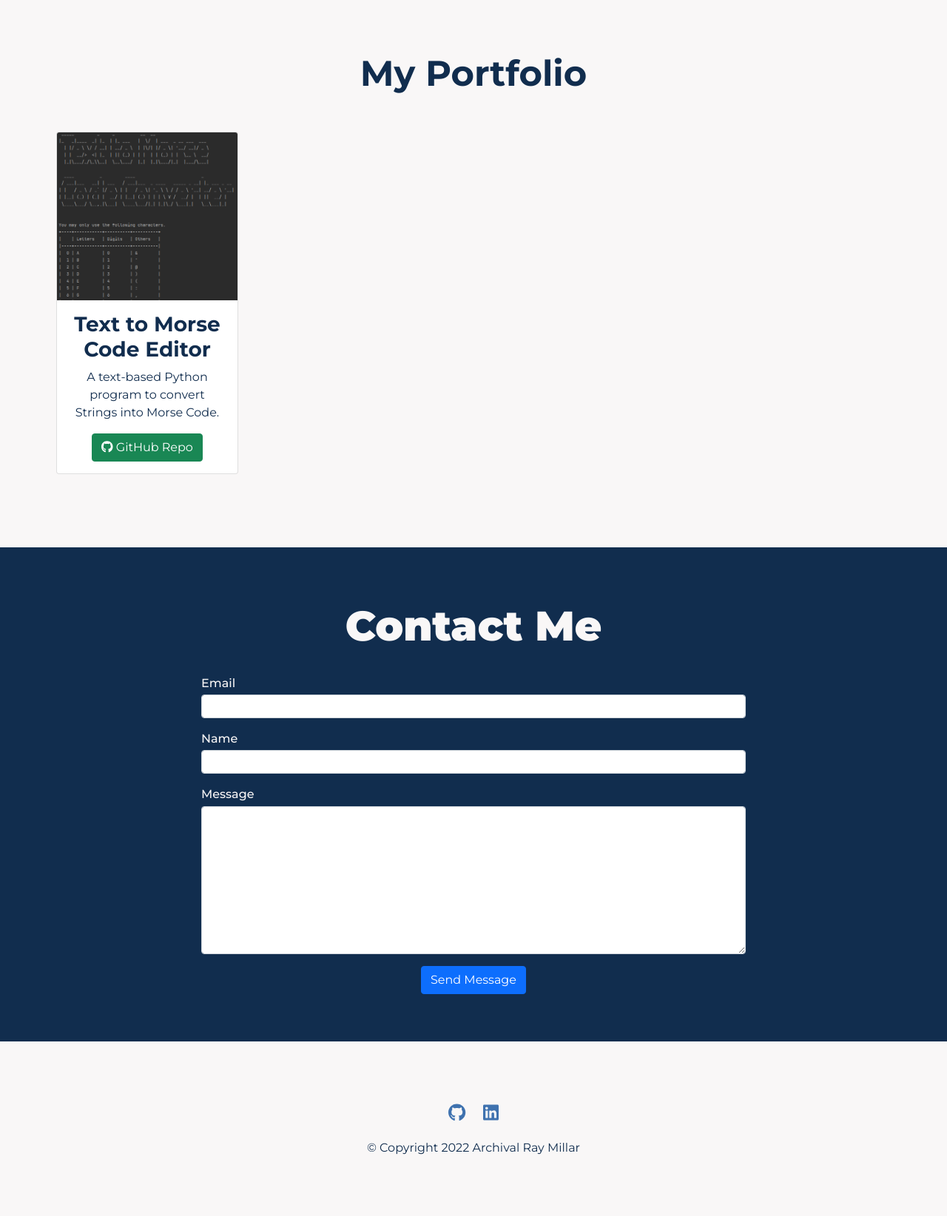
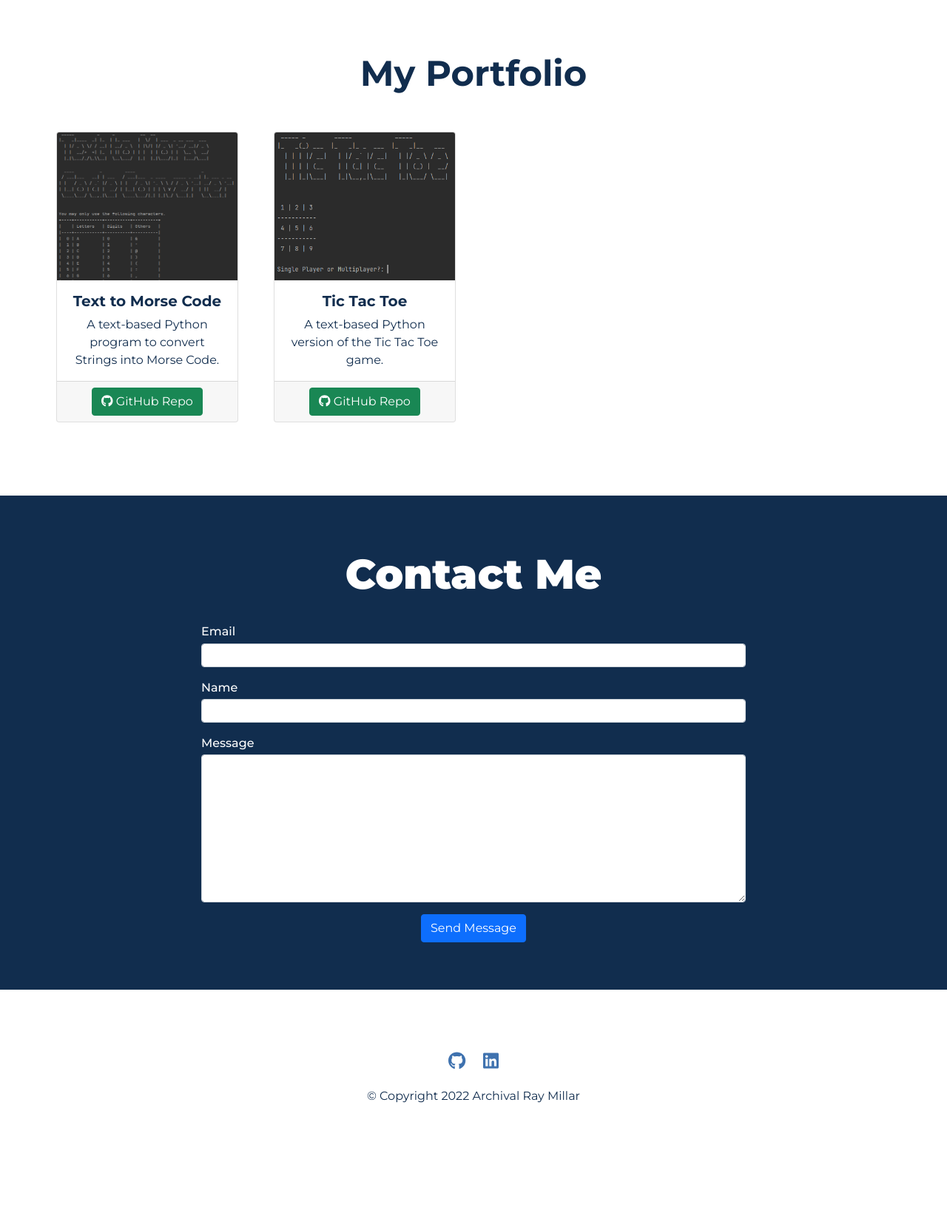
Before and after one commit to archiemillar/portfolio-website, a Flask app: page / in a window 1280 px wide. Shown: the part 602-2246 px from the top of the page at 74% size. After the commit the page ends 2093 px from the top, so only its background shows below. Run offline with Flask 2, Linux system fonts and the light colour scheme; some libraries are stand-ins or nearby versions.

Commit message:
Add tic tac toe portfolio and edit cards and website white section color.

```diff
--- a/static/css/styles.css
+++ b/static/css/styles.css
@@ -30,11 +30,11 @@ h1, h2, h3, h4, h5, h6 {
 
 .colored-section {
     background-color: #112D4E;
-    color: #F9F7F7;
+    color: #fff;
 }
 
 .white-section {
-    background-color: #F9F7F7;
+    background-color: #fff;
     color: #112D4E;
 }
 
@@ -104,6 +104,10 @@ h1, h2, h3, h4, h5, h6 {
     padding: 3% 2%;
 }
 
+.card-img-top {
+    height: 200px;
+}
+
 /* Contact Me */
 
 .contact-form {
--- a/templates/index.html
+++ b/templates/index.html
@@ -5,24 +5,27 @@
   <meta charset="UTF-8">
   <title>Archival Ray Millar</title>
 
+  <!--  Favicon -->
   <link rel="shortcut icon" href="{{ url_for('static', filename='favicon.ico') }}" type="image/x-icon">
 
-  <!--  Google Fonts-->
+  <!-- Google Fonts -->
   <link
       href="https://fonts.googleapis.com/css2?family=Montserrat:wght@100;300;400;500;700;900&family=Ubuntu:wght@300;400;500;700&display=swap"
       rel="stylesheet">
 
-  <!--  Font Awesome-->
+  <!-- Font Awesome -->
   <script defer src="https://use.fontawesome.com/releases/v6.1.1/js/all.js"
           integrity="sha384-xBXmu0dk1bEoiwd71wOonQLyH+VpgR1XcDH3rtxrLww5ajNTuMvBdL5SOiFZnNdp"
           crossorigin="anonymous"></script>
 
-  <!-- CSS -->
+  <!-- Bootstrap -->
   <link href="https://cdn.jsdelivr.net/npm/bootstrap@5.1.3/dist/css/bootstrap.min.css" rel="stylesheet"
         integrity="sha384-1BmE4kWBq78iYhFldvKuhfTAU6auU8tT94WrHftjDbrCEXSU1oBoqyl2QvZ6jIW3" crossorigin="anonymous">
+
+  <!-- CSS -->
   <link rel="stylesheet" href="{{ url_for('static', filename='css/styles.css') }}">
 
-  <!--  Bootstrap Script-->
+  <!-- Bootstrap Script -->
   <script src="https://cdn.jsdelivr.net/npm/bootstrap@5.1.3/dist/js/bootstrap.bundle.min.js"
           integrity="sha384-ka7Sk0Gln4gmtz2MlQnikT1wXgYsOg+OMhuP+IlRH9sENBO0LRn5q+8nbTov4+1p"
           crossorigin="anonymous"></script>
@@ -71,16 +74,36 @@
   <div class="container-fluid">
     <h2 class="section-heading">My Portfolio</h2>
 
-    <div class="row row-cols-2 row-cols-md-3 row-cols-lg-4">
+    <div class="row row-cols-1 row-cols-md-3 row-cols-lg-4 g-4">
+
       <div class="col port-column">
-        <div class="card">
+        <div class="card h-100">
           <img src="{{ url_for('static', filename='images/portfolio/Text to Morse Code Converter.PNG') }}"
                class="card-img-top"
                alt="text-to-morse-code-img">
           <div class="card-body">
-            <h3 class="card-title">Text to Morse Code Editor</h3>
+            <h5 class="card-title">Text to Morse Code</h5>
             <p class="card-text">A text-based Python program to convert Strings into Morse Code.</p>
+          </div>
+          <div class="card-footer">
             <a href="https://github.com/archiemillar/text-to-morse-code-converter"
+               class="btn btn-success" target="_blank" rel="noreferrer noopener">
+              <i class="fa-brands fa-github"></i> GitHub Repo</a>
+          </div>
+        </div>
+      </div>
+
+      <div class="col port-column">
+        <div class="card h-100">
+          <img src="{{ url_for('static', filename='images/portfolio/Tic Tac Toe Preview.PNG') }}"
+               class="card-img-top"
+               alt="text-to-morse-code-img">
+          <div class="card-body">
+            <h5 class="card-title">Tic Tac Toe</h5>
+            <p class="card-text">A text-based Python version of the Tic Tac Toe game.</p>
+          </div>
+          <div class="card-footer">
+            <a href="https://github.com/archiemillar/tic-tac-toe"
                class="btn btn-success" target="_blank" rel="noreferrer noopener">
               <i class="fa-brands fa-github"></i> GitHub Repo</a>
           </div>
```
Also changed, not shown: static/images/portfolio/Tic Tac Toe Preview.PNG (added).
